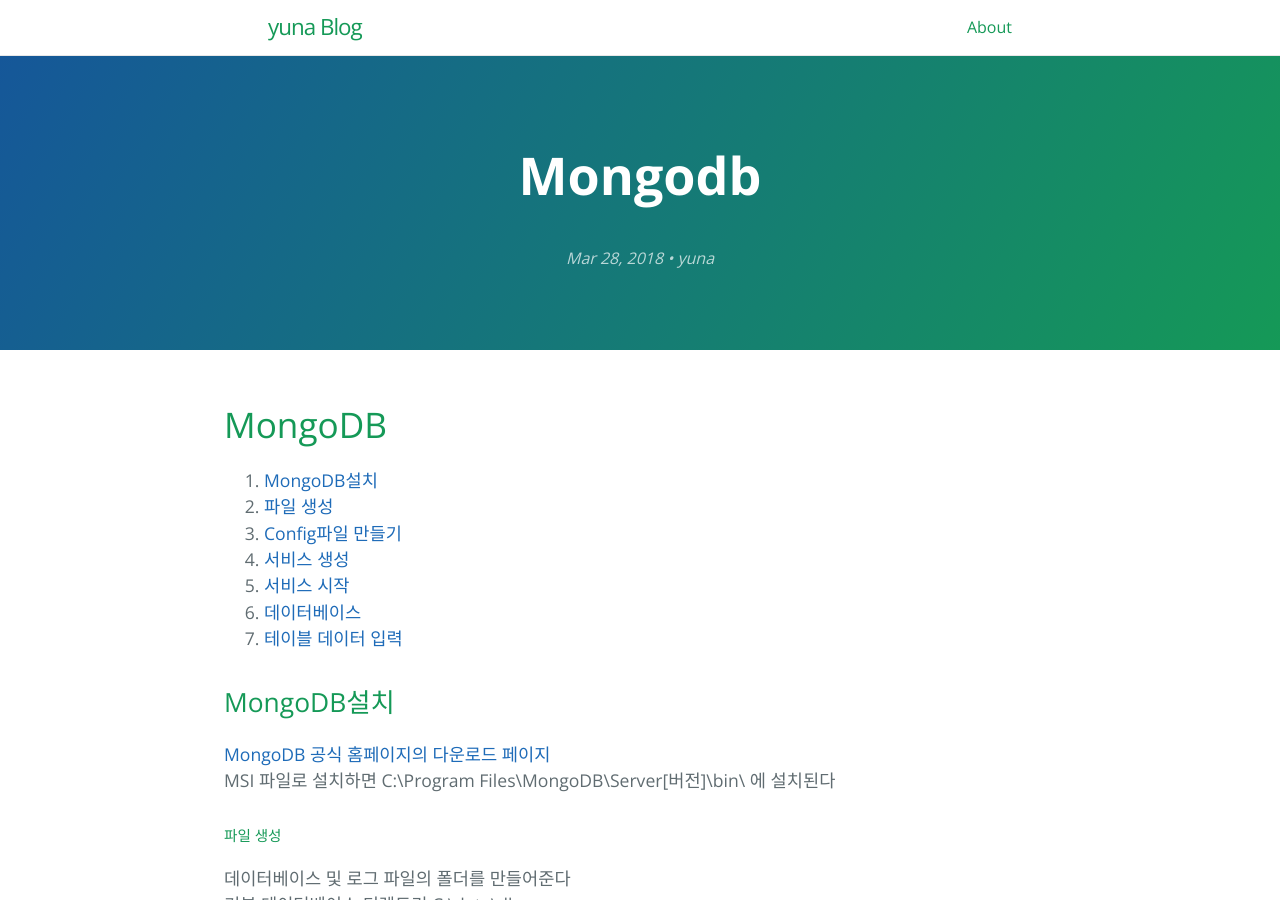
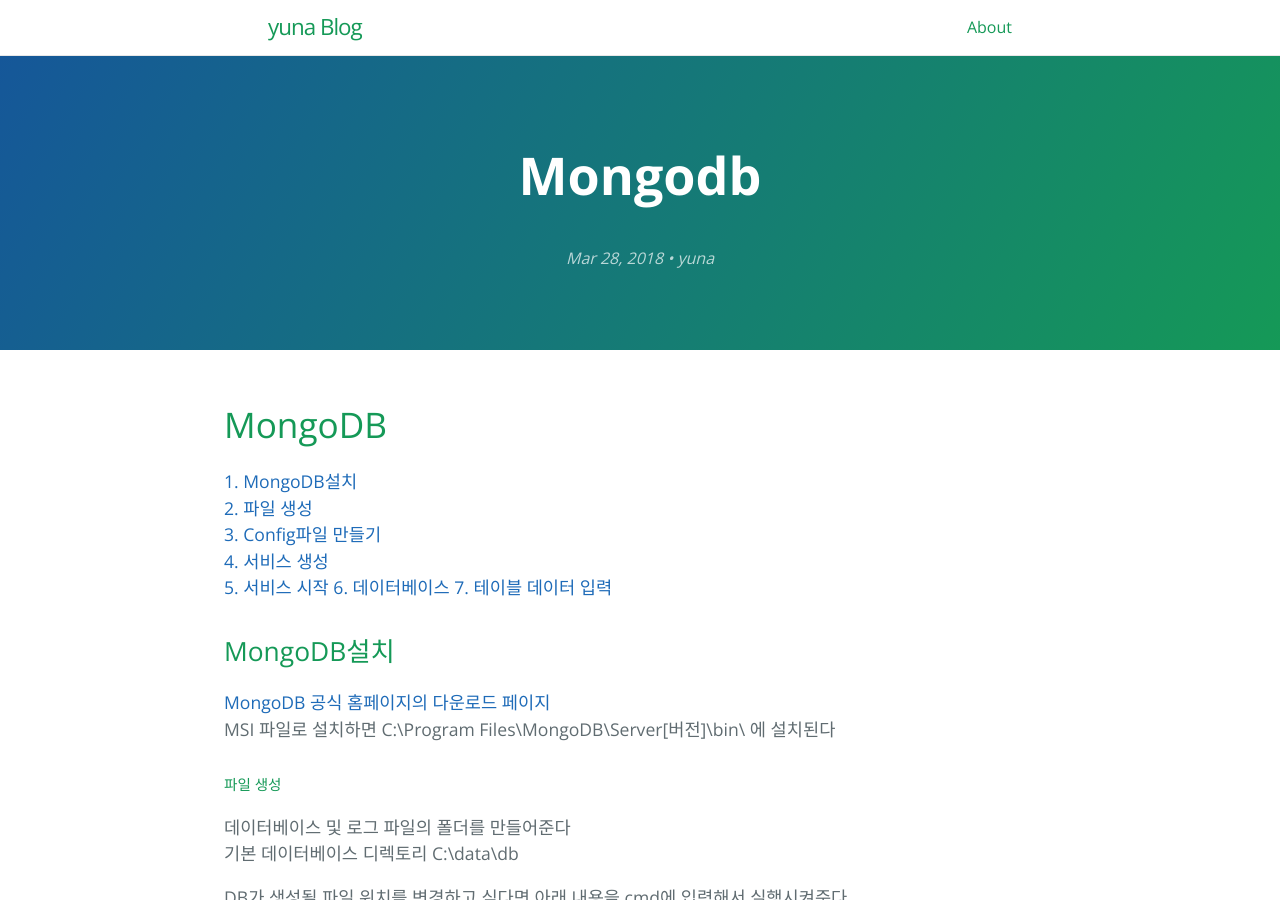
Before and after one commit to zzingyuna/test_site.github.io, a Jekyll site: the page built from _posts/2018-03-28-mongoDB.md, in a window 1280 px wide and 900 px high. Built offline with Jekyll 4.4.1, drawn with Linux system fonts in a browser that asks for light colours.

Commit message:
Update 2018-03-28-mongoDB.md

```diff
--- a/_posts/2018-03-28-mongoDB.md
+++ b/_posts/2018-03-28-mongoDB.md
@@ -4,13 +4,13 @@
 
 # MongoDB
 
-1. [MongoDB설치](#no1)
-2. [파일 생성](#no2)
-3. [Config파일 만들기](#no3)
-4. [서비스 생성](#no4)
-5. [서비스 시작](#no5)
-6. [데이터베이스](#no6)
-7. [테이블 데이터 입력](#no7)
+[1. MongoDB설치](#no1)
+[2. 파일 생성](#no2)
+[3. Config파일 만들기](#no3)
+[4. 서비스 생성](#no4)
+[5. 서비스 시작](#no5)
+[6. 데이터베이스](#no6)
+[7. 테이블 데이터 입력](#no7)
 
 
 
```
